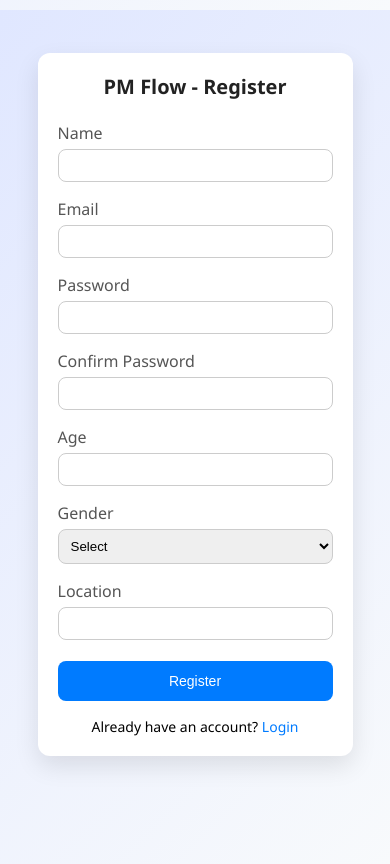
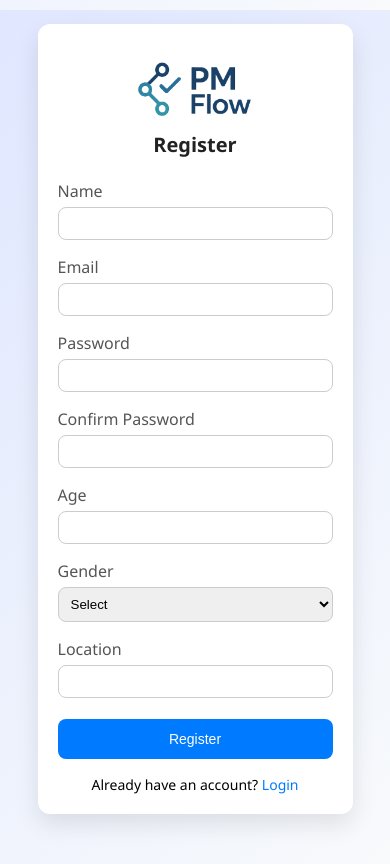
Before and after one commit to EbeyJoeRegi/PM-Flow, a React (Vite) app: page /register in a window 390 px wide. Built offline with nearby package versions, Linux system fonts and the light colour scheme.

Commit message:
Logo added

```diff
--- a/src/pages/Login.jsx
+++ b/src/pages/Login.jsx
@@ -5,7 +5,13 @@ const Login = () => {
   return (
     <div className="login-container">
       <form className="login-form">
-        <h2 className="login-title">PM Flow - Login</h2>
+        <img
+          src="/logo/PM Flow.png"
+          alt="PM Flow Logo"
+          className="login-logo"
+        />
+
+        <h2 className="login-title">Login</h2>
 
         <div className="form-group">
           <label htmlFor="email">Email</label>
--- a/src/pages/Register.jsx
+++ b/src/pages/Register.jsx
@@ -20,6 +20,10 @@ const Register = () => {
     return regex.test(password);
   };
 
+  const validateEmail = (email) => {
+    return email.endsWith("@incture.com");
+  };
+
   const handleChange = (e) => {
     setFormData({ ...formData, [e.target.name]: e.target.value });
     setError("");
@@ -27,8 +31,12 @@ const Register = () => {
 
   const handleSubmit = (e) => {
     e.preventDefault();
+    const { email, password, confirmPassword } = formData;
 
-    const { password, confirmPassword } = formData;
+    if (!validateEmail(email)) {
+      setError("Invalid Email address.");
+      return;
+    }
 
     if (!validatePassword(password)) {
       setError(
@@ -49,7 +57,13 @@ const Register = () => {
   return (
     <div className="register-container">
       <form className="register-form" onSubmit={handleSubmit}>
-        <h2 className="register-title">PM Flow - Register</h2>
+        <img
+          src="/logo/PM Flow.png"
+          alt="PM Flow Logo"
+          className="register-logo"
+        />
+
+        <h2 className="register-title">Register</h2>
 
         <div className="form-group">
           <label>Name</label>
--- a/src/styles/Register.css
+++ b/src/styles/Register.css
@@ -20,6 +20,13 @@ body, html {
   align-items: center;
   min-height: calc(100vh - 60px);
   padding: 4px 20px 20px 20px;
+}
+
+.register-logo {
+  display: block;
+  margin: auto;
+  max-width: 150px;
+  height: auto;
 }
 
 .register-form {
@@ -112,6 +119,10 @@ body, html {
 }
 
 @media (max-width: 480px) {
+    .register-logo {
+    max-width: 130px;
+  }
+
   .register-title {
     font-size: 20px;
   }
--- a/src/styles/login.css
+++ b/src/styles/login.css
@@ -29,6 +29,14 @@ body, html {
   width: 100%;
   max-width: 400px;
 }
+
+.login-logo {
+  display: block;
+  margin: auto;
+  max-width: 150px;
+  height: auto;
+}
+
 
 .login-title {
   text-align: center;
@@ -104,6 +112,10 @@ body, html {
 }
 
 @media (max-width: 480px) {
+  .login-logo {
+    max-width: 130px;
+  }
+
   .login-title {
     font-size: 20px;
   }
```
Also changed, not shown: public/logo/PM Flow.png (added).
